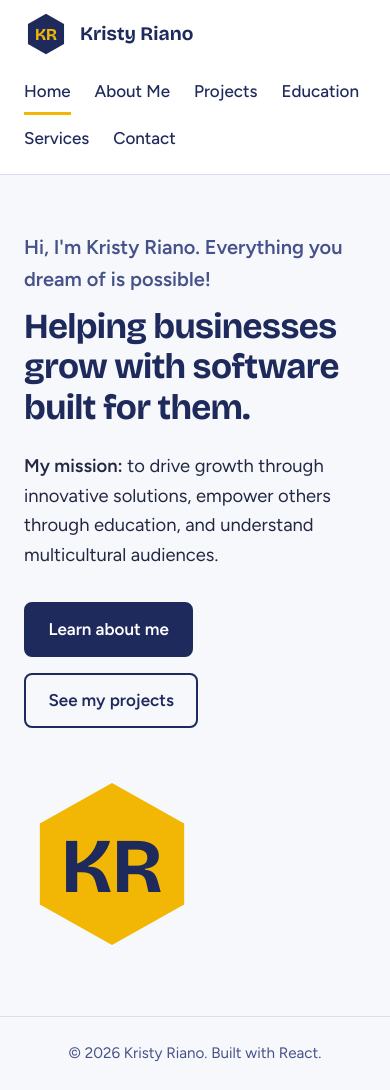
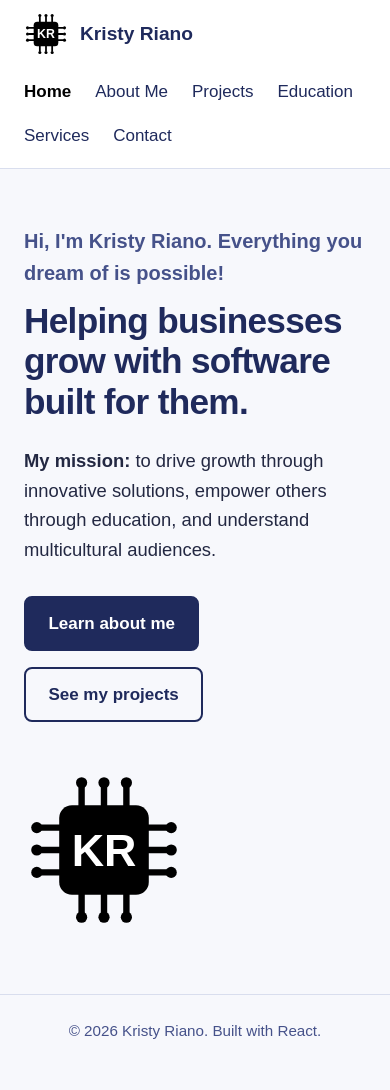
Before and after one commit to kristyriano/comp229-portfolio, a React (Vite) app: page / in a window 390 px wide. After the commit the page ends 1068 px from the top, so only its background shows below. Built offline with nearby package versions, Linux system fonts and the light colour scheme.

Commit message:
Redesign logo, switch to Arial and simplify navigation style

```diff
--- a/index.html
+++ b/index.html
@@ -5,13 +5,6 @@
     <link rel="icon" type="image/svg+xml" href="/favicon.svg" />
     <meta name="viewport" content="width=device-width, initial-scale=1.0" />
     <meta name="description" content="Portfolio of Kristy Riano, AI Software Engineering student in Toronto." />
-    <!-- Google Fonts: Bricolage Grotesque for headings, Figtree for body text -->
-    <link rel="preconnect" href="https://fonts.googleapis.com" />
-    <link rel="preconnect" href="https://fonts.gstatic.com" crossorigin />
-    <link
-      href="https://fonts.googleapis.com/css2?family=Bricolage+Grotesque:opsz,wght@12..96,500;12..96,700&family=Figtree:wght@400;500;600&display=swap"
-      rel="stylesheet"
-    />
     <title>Kristy Riano | Portfolio</title>
   </head>
   <body>
--- a/src/components/Logo.jsx
+++ b/src/components/Logo.jsx
@@ -1,16 +1,36 @@
-// Logo: custom hexagon with the initials "KR", drawn with SVG so it stays sharp at any size
-function Logo({ size = 44 }) {
+// Logo: custom black and white microchip with the initials "KR".
+// It is drawn with SVG so it stays sharp at any size.
+
+// Position of the three connector pins on every side of the chip
+const pinPositions = [36, 50, 64]
+
+function Logo({ size = 44, className = 'logo' }) {
   return (
     <svg
-      className="logo"
+      className={className}
       width={size}
       height={size}
       viewBox="0 0 100 100"
       role="img"
       aria-label="Kristy Riano logo"
     >
-      <polygon className="logo-shape" points="50,4 91,27 91,73 50,96 9,73 9,27" />
-      <text className="logo-initials" x="50" y="63" textAnchor="middle">
+      {/* Connector pins: one line and one dot per pin, on the four sides */}
+      {pinPositions.map((pinPosition) => (
+        <g key={pinPosition}>
+          <path
+            className="logo-pin"
+            d={`M${pinPosition} 24V10M${pinPosition} 76v14M24 ${pinPosition}H10M76 ${pinPosition}h14`}
+          />
+          <circle className="logo-dot" cx={pinPosition} cy="8" r="3.5" />
+          <circle className="logo-dot" cx={pinPosition} cy="92" r="3.5" />
+          <circle className="logo-dot" cx="8" cy={pinPosition} r="3.5" />
+          <circle className="logo-dot" cx="92" cy={pinPosition} r="3.5" />
+        </g>
+      ))}
+
+      {/* Chip body with the initials */}
+      <rect className="logo-body" x="22" y="22" width="56" height="56" rx="8" />
+      <text className="logo-initials" x="50" y="60" textAnchor="middle">
         KR
       </text>
     </svg>
--- a/src/index.css
+++ b/src/index.css
@@ -14,8 +14,8 @@
   --color-line: #d9deee;
   --color-text: #232842;
 
-  --font-heading: 'Bricolage Grotesque', 'Trebuchet MS', sans-serif;
-  --font-body: 'Figtree', 'Segoe UI', Arial, sans-serif;
+  --font-heading: Arial, Helvetica, sans-serif;
+  --font-body: Arial, Helvetica, sans-serif;
 
   --content-width: 68rem;
   --radius: 0.5rem;
@@ -110,15 +110,23 @@ img {
   color: var(--color-indigo);
 }
 
-.logo-shape {
-  fill: var(--color-indigo);
+/* Logo: black chip with white initials */
+.logo-body,
+.logo-dot {
+  fill: #000000;
+}
+
+.logo-pin {
+  fill: none;
+  stroke: #000000;
+  stroke-width: 4;
 }
 
 .logo-initials {
-  fill: var(--color-marigold);
-  font-family: var(--font-heading);
+  fill: #ffffff;
+  font-family: Arial, Helvetica, sans-serif;
   font-weight: 700;
-  font-size: 38px;
+  font-size: 28px;
 }
 
 .navbar-links {
@@ -135,16 +143,16 @@ img {
   padding: 0.4rem 0;
   font-weight: 500;
   text-decoration: none;
-  border-bottom: 3px solid transparent;
 }
 
 .navbar-links a:hover {
-  border-bottom-color: var(--color-line);
+  color: #000000;
 }
 
-/* "active" is added by NavLink to the current page */
+/* "active" is added by NavLink to the current page: shown in bold, with no line */
 .navbar-links a.active {
-  border-bottom-color: var(--color-marigold);
+  color: #000000;
+  font-weight: 700;
 }
 
 /* ---------- 5. Buttons ---------- */
@@ -221,15 +229,11 @@ img {
   margin-bottom: 2rem;
 }
 
-.home-shape polygon {
-  fill: var(--color-marigold);
-}
-
-.home-shape text {
-  fill: var(--color-indigo);
-  font-family: var(--font-heading);
-  font-weight: 700;
-  font-size: 44px;
+.home-logo {
+  width: 100%;
+  max-width: 18rem;
+  height: auto;
+  justify-self: center;
 }
 
 /* ---------- 7. Inner pages ---------- */
@@ -470,8 +474,9 @@ img {
     grid-template-columns: minmax(0, 1fr);
   }
 
-  .home-shape {
-    max-width: 11rem;
+  .home-logo {
+    max-width: 10rem;
+    justify-self: start;
   }
 
   .about-photo {
--- a/src/pages/Home.jsx
+++ b/src/pages/Home.jsx
@@ -1,5 +1,6 @@
 // Home page: welcome message, mission statement and links to the other pages
 import { Link, useLocation } from 'react-router-dom'
+import Logo from '../components/Logo.jsx'
 
 function Home() {
   // When the contact form redirects here, it sends the visitor's name in location.state
@@ -35,13 +36,8 @@ function Home() {
           </div>
         </div>
 
-        {/* Decorative hexagon that repeats the shape of the logo */}
-        <svg className="home-shape" viewBox="0 0 100 100" aria-hidden="true">
-          <polygon points="50,4 91,27 91,73 50,96 9,73 9,27" />
-          <text x="50" y="66" textAnchor="middle">
-            KR
-          </text>
-        </svg>
+        {/* Large version of the logo as the visual of the page */}
+        <Logo size={280} className="logo home-logo" />
       </div>
     </section>
   )
```
Also changed, not shown: public/favicon.svg.
